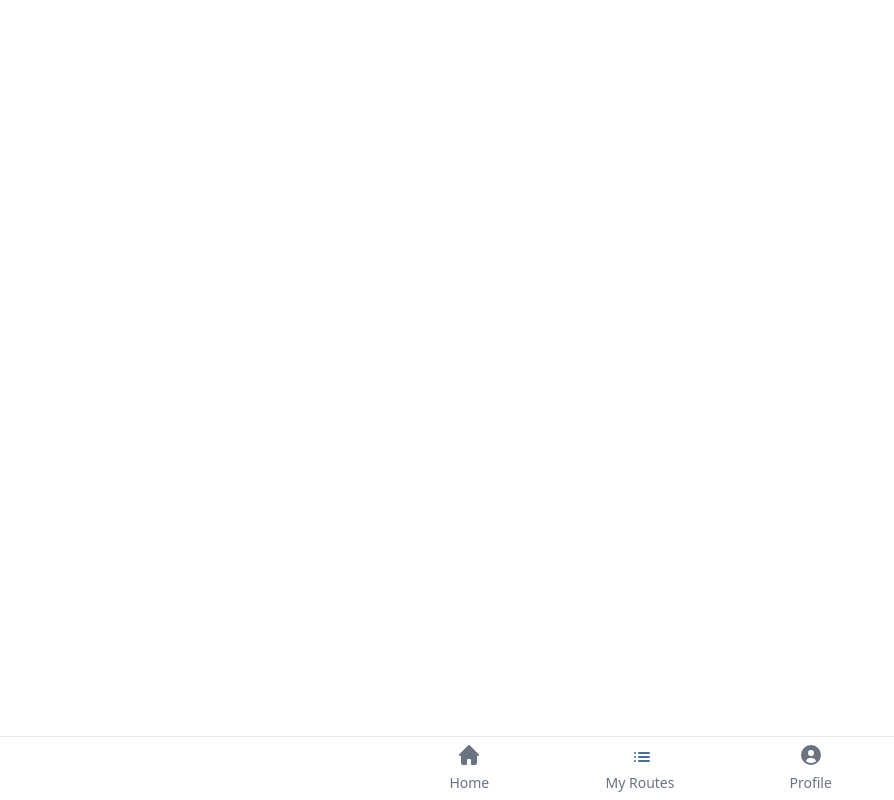
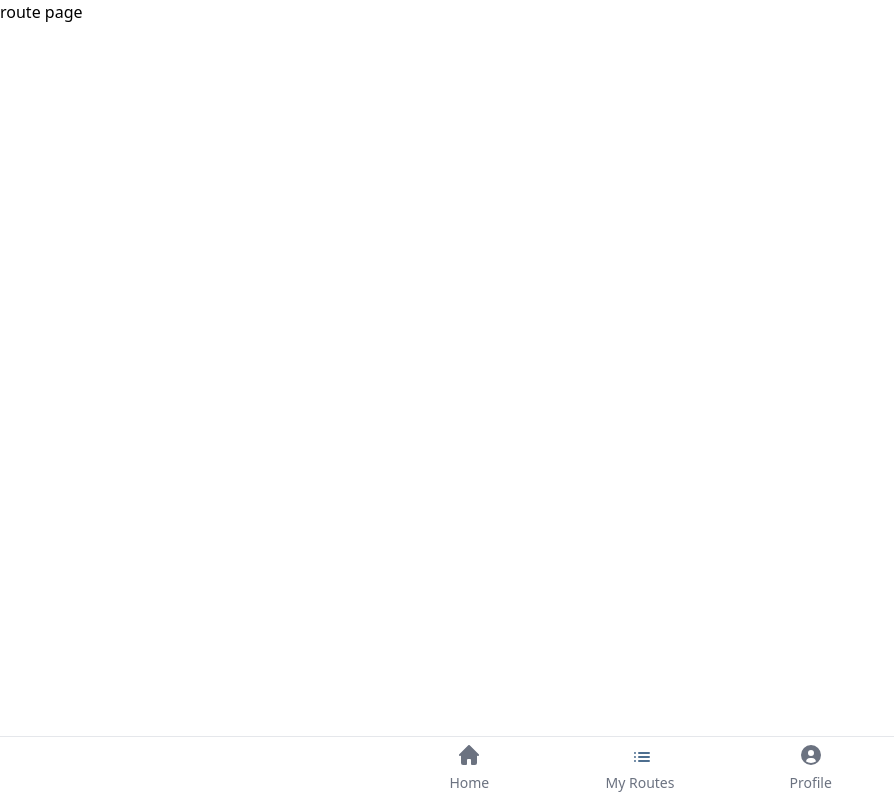
Before and after one commit to dylankainth/walkietalkie, a Nuxt app: page /routes in a window 1280 px wide. Shown: the whole page, without its empty margins (0-894 px from the left). Built offline with nearby package versions, Linux system fonts and the light colour scheme.

Commit message:
added route page

```diff
--- a/pages/routes.vue
+++ b/pages/routes.vue
@@ -1,3 +1,3 @@
 <template>
-
+    <p>route page</p>
 </template>
```
